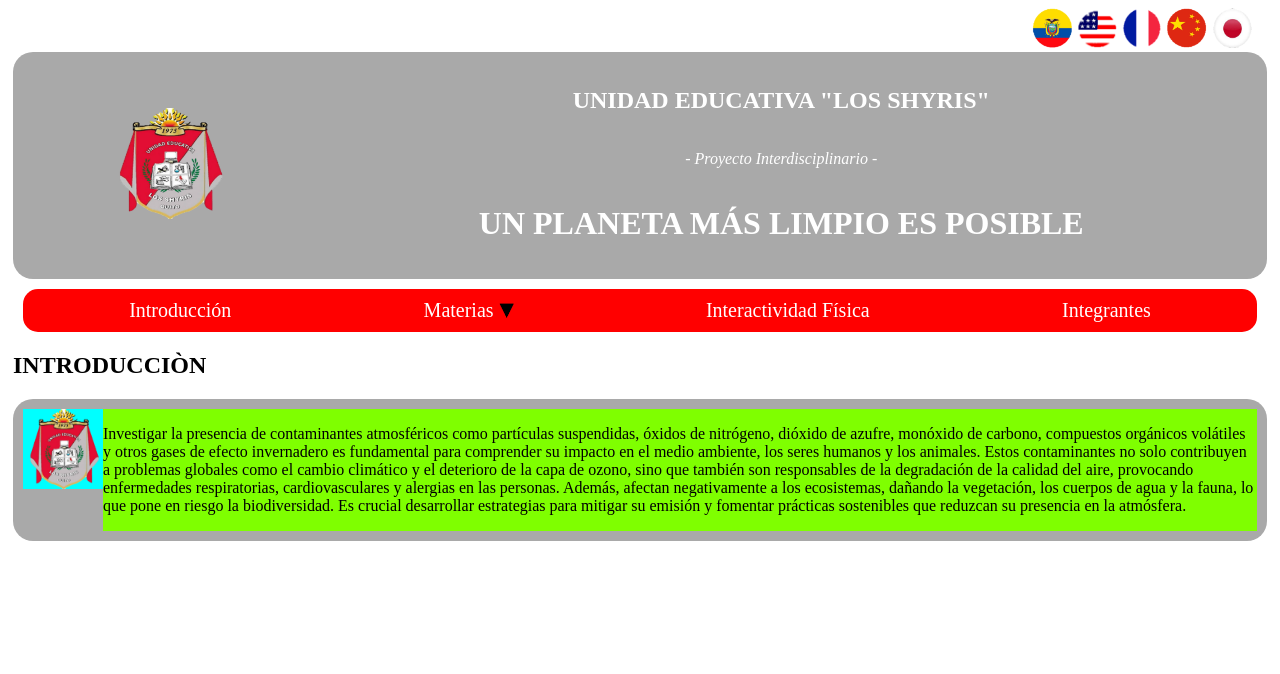
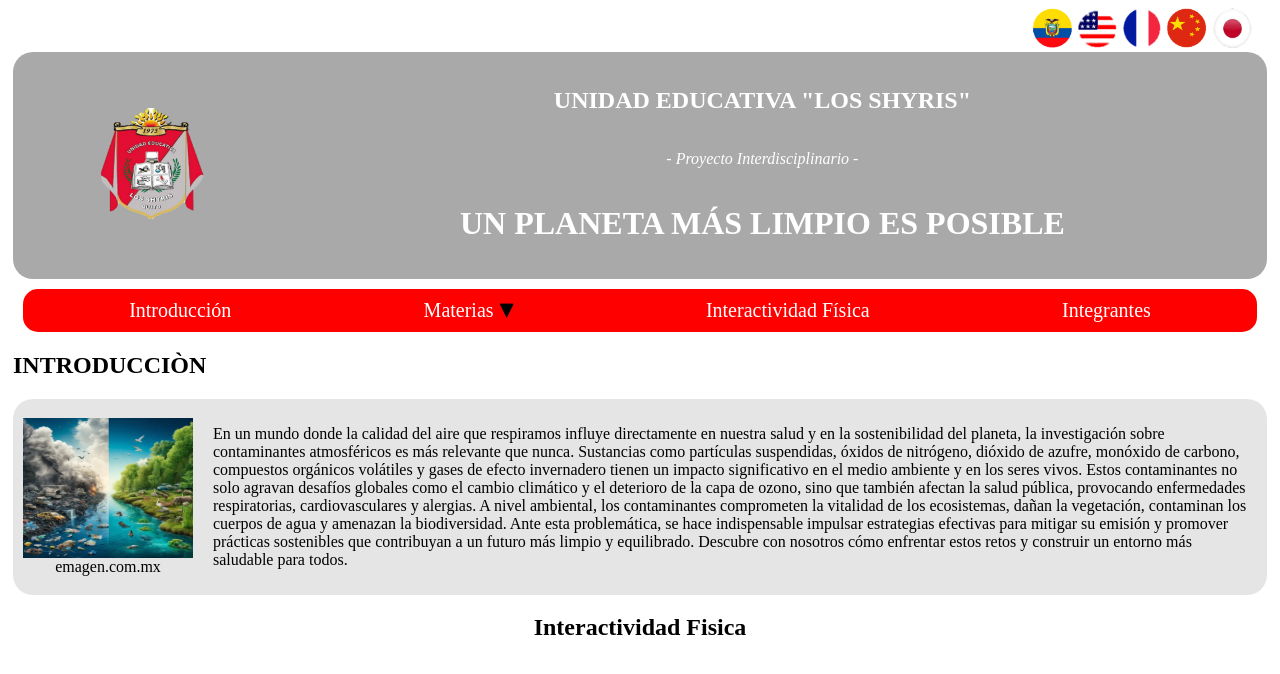
Before and after one commit to martin1906s/Proyecto-Interdisciplinario, a plain HTML site: page index.html in a window 1280 px wide. Drawn offline with Linux system fonts and the light colour scheme.

Commit message:
Implementación de escenarios (Física) y mejora del texto de introducción

```diff
--- a/css/style.css
+++ b/css/style.css
@@ -19,7 +19,7 @@
 
 .imgCol {
     cursor: pointer;
-    flex: 1.2;
+    flex: 1;
     display: flex;
     justify-content: center;
     align-items: center;
@@ -104,7 +104,7 @@ a{
     flex-direction: row;
     width: auto;
     height: auto;
-    background-color: darkgray;
+    background-color: rgba(169, 169, 169, 0.301);
     padding: 10px;
     border-radius: 20px;
 }
@@ -112,7 +112,8 @@ a{
     display: flex;
     flex: 7;
     flex-direction: column;
-    background-color: chartreuse;
+    padding-left: 20px;
+    padding-right: 10px;
 
 }
 .imgGen{
@@ -130,8 +131,8 @@ body{
     flex-direction: column;
     justify-content: center;
     align-items: center;
-    background-color: aqua;
 }
-.txtIntro2{
-    display: f;
+.imgI{
+    width: 170px;
+    height: 140px;
 }
--- a/index.html
+++ b/index.html
@@ -53,8 +53,8 @@
             <a href="#introduccion" class="optionNav" id="txt">Introducción</a>
         </div>
         <div class="elccionNav">
-            <div>
-                <a href="#materias" class="optionNav" id="txt">Materias</a>
+            <div class="materiasNav">
+                <a href="" class="optionNav" id="txt">Materias</a>
             </div>
             <div class="contImgNav2">
                 <img src="./img/botones/noOpciones.png" id="btnNavMat" class="imgBtnNav2"
@@ -81,25 +81,31 @@
     <section id="introduccion" class="secIntroduccion">
         <h2>INTRODUCCIÒN</h2>
         <div class="contIntro">
-            <div>
-                <div class="imgIntro">
-                    <img src="img/logoColegio.png" class="imgGen" alt="imagen de introduccion">
-                </div>
+            <div class="imgIntro">
+                <img src="img/allsDocuments/introduccion.jpg" class="imgI" alt="imagen de introduccion">
+                <figcaption>emagen.com.mx</figcaption>
             </div>
             <div class="txtIntro">
                 <p class="textoIntro">
-                    Investigar la presencia de contaminantes atmosféricos como partículas suspendidas, óxidos de
-                    nitrógeno, dióxido de azufre, monóxido de carbono, compuestos orgánicos volátiles y otros gases de
-                    efecto invernadero es fundamental para comprender su impacto en el medio ambiente, los seres humanos
-                    y los animales. Estos contaminantes no solo contribuyen a problemas globales como el cambio
-                    climático y el deterioro de la capa de ozono, sino que también son responsables de la degradación de
-                    la calidad del aire, provocando enfermedades respiratorias, cardiovasculares y alergias en las
-                    personas. Además, afectan negativamente a los ecosistemas, dañando la vegetación, los cuerpos de
-                    agua y la fauna, lo que pone en riesgo la biodiversidad. Es crucial desarrollar estrategias para
-                    mitigar su emisión y fomentar prácticas sostenibles que reduzcan su presencia en la atmósfera.
+                    En un mundo donde la calidad del aire que respiramos influye directamente en nuestra salud y en la
+                    sostenibilidad del planeta, la investigación sobre contaminantes atmosféricos es más relevante que
+                    nunca. Sustancias como partículas suspendidas, óxidos de nitrógeno, dióxido de azufre, monóxido de
+                    carbono, compuestos orgánicos volátiles y gases de efecto invernadero tienen un impacto
+                    significativo en el medio ambiente y en los seres vivos. Estos contaminantes no solo agravan
+                    desafíos globales como el cambio climático y el deterioro de la capa de ozono, sino que también
+                    afectan la salud pública, provocando enfermedades respiratorias, cardiovasculares y alergias.
+
+                    A nivel ambiental, los contaminantes comprometen la vitalidad de los ecosistemas, dañan la
+                    vegetación, contaminan los cuerpos de agua y amenazan la biodiversidad. Ante esta problemática, se
+                    hace indispensable impulsar estrategias efectivas para mitigar su emisión y promover prácticas
+                    sostenibles que contribuyan a un futuro más limpio y equilibrado. Descubre con nosotros cómo
+                    enfrentar estos retos y construir un entorno más saludable para todos.
                 </p>
             </div>
         </div>
+    </section>
+    <section id="interactividadFisica">
+        <center><h2>Interactividad Fisica</h2></center>
 
     </section>
 </body>
```
Also changed, not shown: en/index.html (+19 -14 lines), img/allsDocuments/introduccion.jpg (added), img/entorno/entorno/CO₂, Metano y Oxígeno Elevados.png (added), img/entorno/entorno/Co2 Eleado.png (added), img/entorno/entorno/Co2 y metano Elevados.png (added), img/entorno/entorno/Metano Elevado.png (added), img/entorno/entorno/Metano y Oxígeno Elevados.png (added), img/entorno/entorno/Natural.png (added), img/entorno/entorno/Oxigeno Elevado.png (added), img/entorno/entorno/Todos los gases elevados.png (added).
